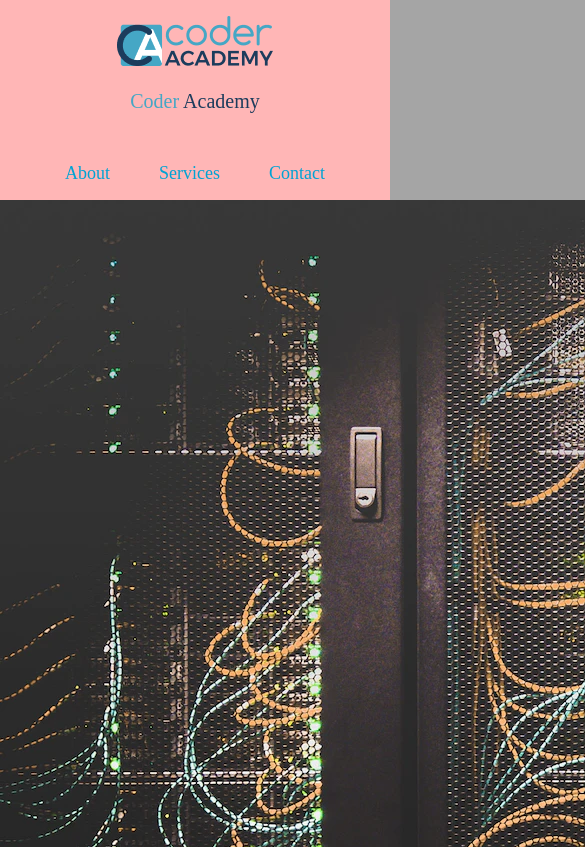
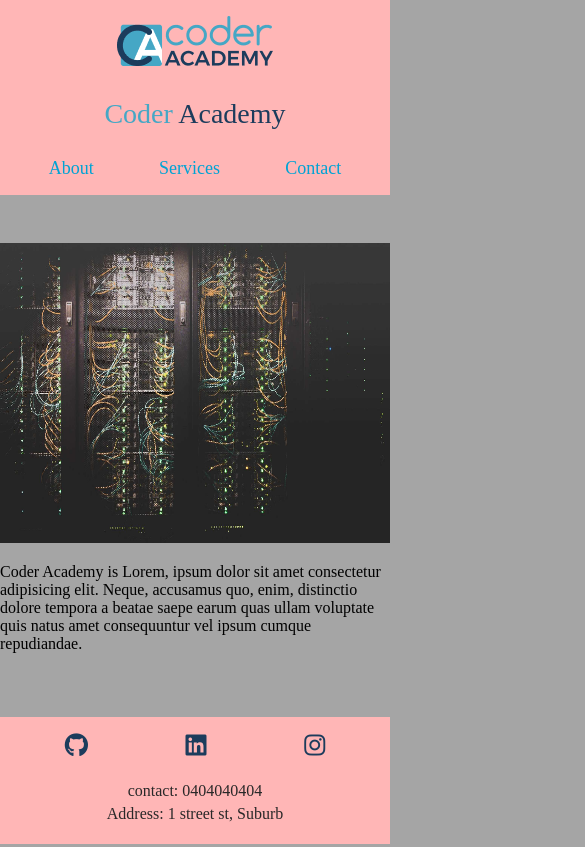
Before and after one commit to NickSpringall/T1W2D3-company_portfolio, a plain HTML site: page index.html in a window 390 px wide. Shown: the top 847 px of the page, 585 px wide, since content can reach past the window. Drawn offline with Linux system fonts and the light colour scheme.

Commit message:
readme, image and footer updated

```diff
--- a/Styles/index.scss
+++ b/Styles/index.scss
@@ -9,12 +9,11 @@ $primary-background: #ffb6b6;
 body {
     margin: 0;
     background-color: #a5a5a5;
-    min-height: 667px;
+    min-height: 100vh;
 
     display: flex;
     flex-direction: column;
     justify-content: space-between;
-
 }
 
 header {
@@ -22,11 +21,12 @@ header {
 
     .logo-name {
         @media screen and (max-width: 600px) {
-            margin-bottom: 50px;
+            margin-bottom: 24px;
         }
 
         .name {
-            font-size: 20px;
+            font-size: 28px;
+
             .coder-text {
                 color: #45a7c5;
             }
@@ -38,7 +38,7 @@ header {
     .nav-items {
         width: 100%;
         display: flex;
-        justify-content: space-evenly;
+        justify-content: space-around;
         font-size: 18px;
 
         a {
@@ -46,14 +46,13 @@ header {
             color: #00a3d4;
         }
     }
-
 }
 
 @media screen and (min-width: 600px) {
         header {
             display: flex;
             align-items: flex-end;
-            justify-content: space-around;
+            justify-content: space-between;
 
             .logo-name {
                 // margin-bottom: 0px; this will be taken care in mobile view
@@ -70,9 +69,12 @@ header {
 
 main {
     section {
-        .jumbotron
-        width: 300px;
-        height: 100%;
+        .jumbotron {
+            img {
+                height: 300px;
+                width: 100%;
+            }
+        }
     }
 }
 
@@ -93,7 +95,7 @@ footer {
         }
     }
         .info {
-        color: rgb(43, 40, 40);
+        color: rgb(41, 40, 40);
 
         p {
             margin: 5px 0;
@@ -104,11 +106,9 @@ footer {
 @media screen and (min-width: 600px) {
     footer {
         .social-media {
-            width: 20%;
+            width: 50%;
             margin-left: auto;
             margin-right: auto;
         }
     }
 }
-
-}
--- a/index.html
+++ b/index.html
@@ -17,7 +17,7 @@
     <header>
         <div class="logo-name">
             <a href="./index.html">
-                <img src="./images/logo.png" alt="coder academy logo">
+                <img src="./images/logo.png" alt="Coder Academy Logo">
             </a>
             <p class="name">
                 <span class="coder-text">Coder</span>
@@ -34,7 +34,7 @@
     <main>
         <section>
             <div class="jumbotron">
-                <img src="./images/jumbotron.webp">
+                <img src="./images/jumbotron.jpg">
             </div>
             <div class="details">
                 <p>
@@ -43,13 +43,10 @@
                     consequuntur vel ipsum cumque repudiandae.
                 </p>
             </div>
-
         </section>
     </main>
 
-
     <footer>
-
         <div class="social-media">
             <a href="">
                 <i class="fa-brands fa-github"></i>
@@ -64,11 +61,7 @@
         <div class="info">
             <p>contact: 0404040404</p>
             <p>Address: 1 street st, Suburb</p>
-
         </div>
-
     </footer>
-
 </body>
-
 </html>
```
Also changed, not shown: Images/Jumbotron.webp (deleted), Images/jumbotron.jpg (added), Styles/index.css, 2 other files.
